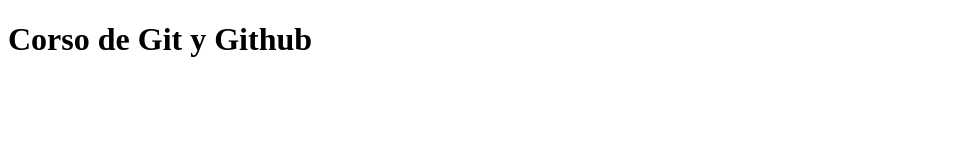
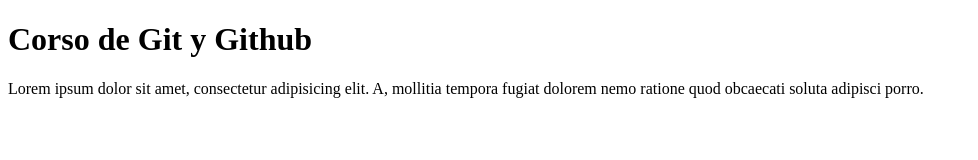
Before and after one commit to clasesucatmarlon/cursoGitGithub, a plain HTML site: page index.html in a window 1280 px wide. Shown: the whole page, without its empty margins (0-978 px from the left). Drawn offline with Linux system fonts and the light colour scheme.

Commit message:
Se agrego parrafo al titulo principal

```diff
--- a/index.html
+++ b/index.html
@@ -8,5 +8,6 @@
 </head>
 <body>
   <h1>Corso de Git y Github</h1>
+  <p>Lorem ipsum dolor sit amet, consectetur adipisicing elit. A, mollitia tempora fugiat dolorem nemo ratione quod obcaecati soluta adipisci porro.</p>
 </body>
 </html>
```
